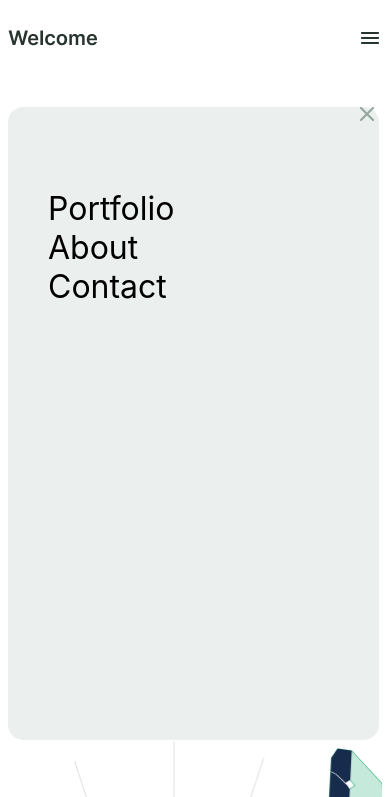
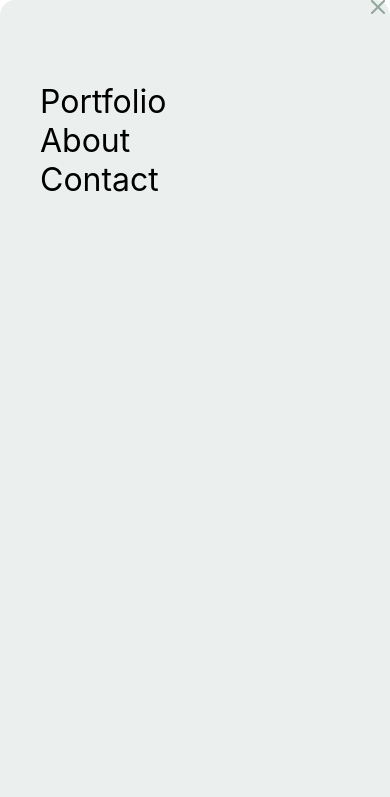
Before and after one commit to PrinceBadru/Mobile-First, a website: page index.html in a window 390 px wide. Both pictures are taken after a click on the picture 369 px from the left and 38 px from the top of the page. Shown: the top 797 px of the page. Drawn offline with Linux system fonts and the light colour scheme.

Commit message:
review changes

```diff
--- a/style.css
+++ b/style.css
@@ -63,8 +63,12 @@
 
 .mobile-menu {
   background-color: #ebf0ee;
-  width: 95vw;
-  height: 75vh;
+  width: 100vw;
+  height: 100vh;
+  position: fixed;
+  left:0;
+  right:0;
+  top:0;
   border-radius: 15px;
   display: none;
 }
```
